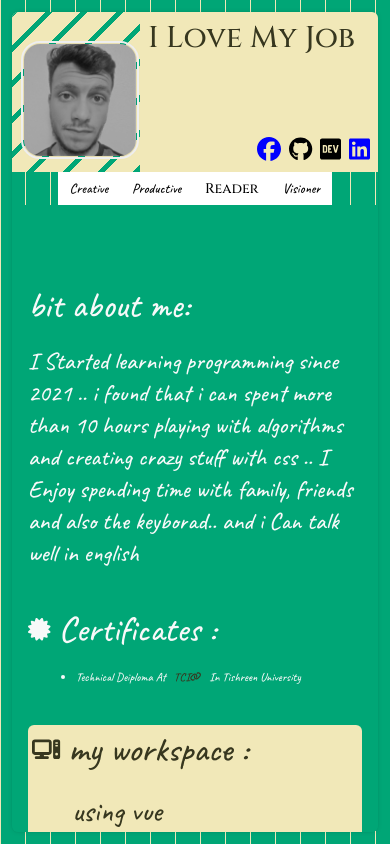
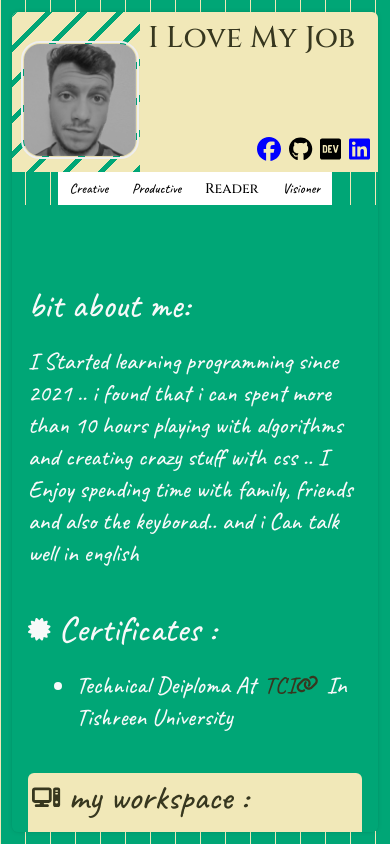
Before and after one commit to AhmadALi-glitch/my-profile, a React (Vite) app: page / in a window 390 px wide. Built offline with nearby package versions, Linux system fonts and the light colour scheme.

Commit message:
[design]: text size fixes

```diff
--- a/src/components/AboutMe.tsx
+++ b/src/components/AboutMe.tsx
@@ -21,7 +21,7 @@ export default function() {
                         <FontAwesomeIcon className="text-secondary" size="2xs" icon={faCertificate}/> Certificates :
                     </div>
 
-                    <div className="certificates text-secondary pt-5 font-handwritten xsm:text-xs sm:text-2xl md:text-3xl">
+                    <div className="certificates text-secondary pt-5 font-handwritten xsm:text-2xl sm:text-2xl md:text-3xl">
                         <ul className="list-disc pl-12">
                             <li>
                                 Technical Deiploma At
--- a/src/components/Readings.tsx
+++ b/src/components/Readings.tsx
@@ -9,8 +9,9 @@ export default function() {
             <div className="text-secondary font-handwritten xsm:text-2xl sm:text-3xl md:text-4xl md:pt-5">
                 I Love reading books A lot .. specially when the writer share his work journey with the reader .. my favorite is <span className="underline">`The Robert C. Martin Clean Code`</span> .. it is a LEGEND
                 <br />
-                <div className="flex flex-nowrap items-center gap-4 pt-6">
-                    Currently reading : <a className="underline text-primary gap-3 flex flex-nowrap items-center" href="https://www.amazon.com/Non-Designers-Design-Book-4th/dp/0133966151">The Non-Designer's Design Book  <FontAwesomeIcon size="xs" icon={faLink} /></a>
+                <div className="items-center gap-4 pt-6">
+                    Currently reading :
+                    <a className="underline text-primary gap-3 flex flex-nowrap items-center" href="https://www.amazon.com/Non-Designers-Design-Book-4th/dp/0133966151">The Non-Designer's Design Book  <FontAwesomeIcon size="xs" icon={faLink} /></a>
                 </div>
             </div>
         </>
```
